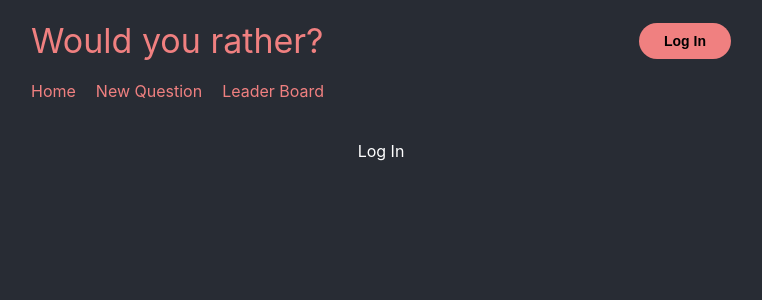
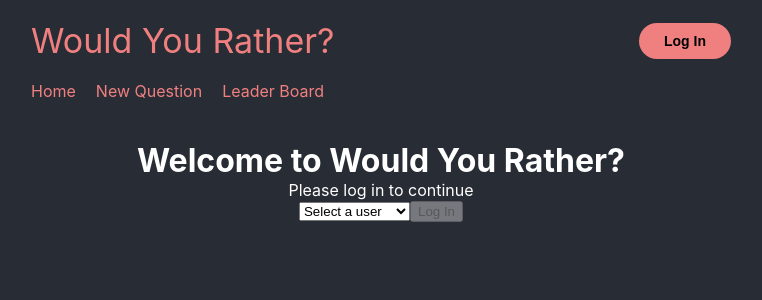
Before and after one commit to AlbertVilaCalvo/React-Redux-Udacity-WouldYouRather, a React (Create React App) app: page /login in a window 1280 px wide. Shown: the top 300 px of the page, without its empty margins (259-1021 px from the left). Built offline with nearby package versions, Linux system fonts and the light colour scheme.

Commit message:
Add LoginForm, usersReducers, getUsers thunk action

```diff
--- a/src/App.js
+++ b/src/App.js
@@ -9,6 +9,7 @@ import {
 } from 'react-router-dom'
 import { useDispatch, useSelector } from 'react-redux'
 import { logIn, logOut } from './loggeduser/loggedUser'
+import LoginForm from './components/LoginForm'
 
 function App() {
   const dispatch = useDispatch()
@@ -21,7 +22,7 @@ function App() {
         <div className="App-inner-container">
           <header className="header">
             <Link className="header-link" to="/">
-              Would you rather?
+              Would You Rather?
             </Link>
             {loggedUser !== null && (
               <span className="header-hello-username">Hello {loggedUser}!</span>
@@ -69,7 +70,7 @@ function App() {
             <Switch>
               {loggedUser === null && (
                 <Route path="/login">
-                  <p>Log In</p>
+                  <LoginForm />
                 </Route>
               )}
               {loggedUser === null && <Redirect to="/login" />}
--- /dev/null
+++ b/src/components/LoginForm.js
@@ -0,0 +1,58 @@
+import React, { useState } from 'react'
+import { useDispatch, useSelector } from 'react-redux'
+import { getUsers } from '../users/users'
+import { logIn } from '../loggeduser/loggedUser'
+
+const NO_USER_SELECTED = 'not-selected'
+
+const LoginForm = () => {
+  const dispatch = useDispatch()
+  const users = useSelector((state) => state.users)
+
+  if (users === null) {
+    dispatch(getUsers())
+  }
+
+  const [selectedUser, setSelectedUser] = useState(NO_USER_SELECTED)
+
+  const onChange = (event) => {
+    setSelectedUser(event.target.value)
+  }
+
+  const onSubmit = (event) => {
+    event.preventDefault()
+    dispatch(logIn(selectedUser))
+  }
+
+  const usersArray = users ? Object.values(users) : null
+
+  return (
+    <div>
+      <h1>Welcome to Would You Rather?</h1>
+      <p>Please log in to continue</p>
+      {users === null ? (
+        <p>Loading...</p>
+      ) : (
+        <form onSubmit={onSubmit}>
+          <select value={selectedUser} onChange={onChange}>
+            <option key={NO_USER_SELECTED} value={NO_USER_SELECTED}>
+              Select a user
+            </option>
+            {usersArray.map((user) => (
+              <option key={user.id} value={user.id}>
+                {user.name}
+              </option>
+            ))}
+          </select>
+          <input
+            type="submit"
+            value="Log In"
+            disabled={selectedUser === NO_USER_SELECTED}
+          />
+        </form>
+      )}
+    </div>
+  )
+}
+
+export default LoginForm
--- a/src/index.js
+++ b/src/index.js
@@ -3,16 +3,19 @@ import ReactDOM from 'react-dom'
 import './index.css'
 import App from './App'
 import reportWebVitals from './reportWebVitals'
+import thunk from 'redux-thunk'
 import logger from 'redux-logger'
 import { applyMiddleware, combineReducers, createStore } from 'redux'
 import { loggedUserReducer } from './loggeduser/loggedUser'
 import { Provider } from 'react-redux'
+import { usersReducer } from './users/users'
 
 const rootReducer = combineReducers({
   loggedUser: loggedUserReducer,
+  users: usersReducer,
 })
 
-const middleware = applyMiddleware(logger)
+const middleware = applyMiddleware(thunk, logger)
 
 const store = createStore(rootReducer, middleware)
 
--- /dev/null
+++ b/src/users/users.js
@@ -0,0 +1,25 @@
+import { _getUsers } from '../utils/_DATA'
+
+const SET_USERS = 'SET_USERS'
+
+const setUsers = (users) => {
+  return {
+    type: SET_USERS,
+    users,
+  }
+}
+
+export const getUsers = () => {
+  return (dispatch) => {
+    _getUsers().then((users) => dispatch(setUsers(users)))
+  }
+}
+
+export const usersReducer = (state = null, action) => {
+  switch (action.type) {
+    case SET_USERS:
+      return action.users
+    default:
+      return state
+  }
+}
```
